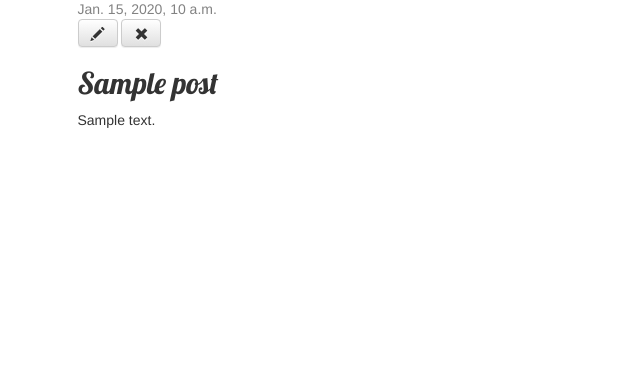
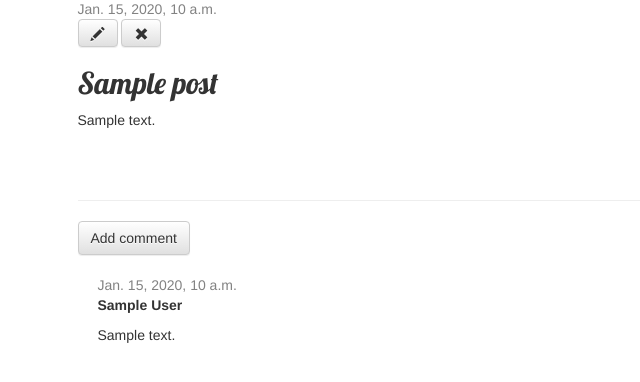
Before and after one commit to DanNguyen8189/my-first-blog, a Django app: page /post/1/ in a window 1280 px wide. Shown: the part 145-527 px from the top of the page, without its empty margins (0-640 px from the left). Run offline with Django 3.2, Linux system fonts and the light colour scheme; tables that the repository leaves empty hold one stand-in row (values such as "Sample post"); some libraries are stand-ins or nearby versions.

Commit message:
added comment functionality

```diff
--- a/blog/admin.py
+++ b/blog/admin.py
@@ -1,6 +1,7 @@
 # Register your models here.
 
 from django.contrib import admin
-from .models import Post
+from .models import Post, Comment
 
 admin.site.register(Post)
+admin.site.register(Comment)
--- a/blog/models.py
+++ b/blog/models.py
@@ -4,6 +4,8 @@ from django.conf import settings
 from django.db import models
 from django.utils import timezone
 
+# the objects that get saved in the database! Note, if changes are made in this file
+# then migrations need to be made
 class Post(models.Model):
     author = models.ForeignKey(settings.AUTH_USER_MODEL, on_delete=models.CASCADE)
     title = models.CharField(max_length=200)
@@ -17,3 +19,20 @@ class Post(models.Model):
 
     def __str__(self):
         return self.title
+
+    def approved_comments(self):
+        return self.comments.filter(approved_comment=True)
+
+class Comment(models.Model):
+    post = models.ForeignKey('blog.Post', on_delete=models.CASCADE, related_name='comments')
+    author = models.CharField(max_length=200)
+    text = models.TextField()
+    created_date = models.DateTimeField(default=timezone.now)
+    approved_comment = models.BooleanField(default=False)
+
+    def approve(self):
+        self.approved_comment = True
+        self.save()
+
+    def __str__(self):
+        return self.text
--- a/blog/static/css/blog.css
+++ b/blog/static/css/blog.css
@@ -49,3 +49,7 @@ h1, h2, h3, h4 {
 .post h2 a, .post h2 a:visited {
     color: #000000;
 }
+
+.comment {
+    margin: 20px 0px 20px 20px;
+}
--- a/blog/templates/blog/post_detail.html
+++ b/blog/templates/blog/post_detail.html
@@ -14,4 +14,23 @@
         <h2>{{ post.title }}</h2>
         <p>{{ post.text|linebreaksbr }}</p>
     </div>
+    <hr>
+    <a class="btn btn-default" href="{% url 'add_comment_to_post' pk=post.pk %}">Add comment</a>
+    {% for comment in post.comments.all %}
+        {% if user.is_authenticated or comment.approved_comment %}
+        <div class="comment">
+            <div class="date">
+                {{ comment.created_date }}
+                {% if not comment.approved_comment %}
+                    <a class="btn btn-default" href="{% url 'comment_remove' pk=comment.pk %}"><span class="glyphicon glyphicon-remove"></span></a>
+                    <a class="btn btn-default" href="{% url 'comment_approve' pk=comment.pk %}"><span class="glyphicon glyphicon-ok"></span></a>
+                {% endif %}
+            </div>
+            <strong>{{ comment.author }}</strong>
+            <p>{{ comment.text|linebreaks }}</p>
+        </div>
+        {% endif %}
+    {% empty %}
+        <p>No comments here yet :(</p>
+    {% endfor %}
 {% endblock %}
--- a/blog/templates/blog/post_list.html
+++ b/blog/templates/blog/post_list.html
@@ -12,6 +12,8 @@
             with name=post_detail
             pk is for primary key, unique identifier for each post-->
             <p>{{ post.text|linebreaksbr }}</p>
+            <a class="btn btn-default" href="{% url 'add_comment_to_post' pk=post.pk %}">Add comment</a>
+            <a href="{% url 'post_detail' pk=post.pk %}">Comments: {{ post.approved_comments.count }}</a>
         </div>
     {% endfor %}
 {% endblock %}
--- a/blog/urls.py
+++ b/blog/urls.py
@@ -15,4 +15,7 @@ urlpatterns = [
     path('drafts/', views.post_draft_list, name='post_draft_list'),
     path('post/<pk>/publish/', views.post_publish, name='post_publish'),
     path('post/<pk>/remove/', views.post_remove, name='post_remove'),
+    path('post/<int:pk>/comment/', views.add_comment_to_post, name='add_comment_to_post'),
+    path('comment/<int:pk>/approve/', views.comment_approve, name='comment_approve'),
+    path('comment/<int:pk>/remove/', views.comment_remove, name='comment_remove'),
 ]
--- a/blog/views.py
+++ b/blog/views.py
@@ -1,17 +1,18 @@
 from django.shortcuts import render, get_object_or_404
 from django.utils import timezone
-from .models import Post
-from .forms import PostForm
+from .models import Post, Comment
+from .forms import PostForm, CommentForm
 from django.shortcuts import redirect
 from django.contrib.auth.decorators import login_required
 
-#view to see all published posts
+# view to see all published posts
 def post_list(request):
     posts = Post.objects.filter(published_date__lte=timezone.now()).order_by('published_date')
-    #get the published posts (posts with publish date before the current time)
+    # get the published posts (posts with publish date before the current time) and
+    # then render the post_list html with the given posts (that field is referred to as contexts)
     return render(request, 'blog/post_list.html', {'posts': posts})
 
-#view for details on a specific post
+# view for details on a specific post
 def post_detail(request, pk):
     post = get_object_or_404(Post, pk=pk)
     return render(request, 'blog/post_detail.html', {'post': post})
@@ -49,7 +50,7 @@ def post_edit(request, pk):
     return render(request, 'blog/post_edit.html', {'form': form})
 
 @login_required
-#view for list of user's saved drafts
+# view for list of user's saved drafts
 def post_draft_list(request):
     posts = Post.objects.filter(published_date__isnull = True).order_by('created_date')
     return render(request, 'blog/post_draft_list.html', {'posts': posts})
@@ -60,8 +61,33 @@ def post_publish(request, pk):
     return redirect('post_detail', pk=pk)
 
 @login_required
-#view to remove post
+# view to remove post
 def post_remove(request, pk):
     post = get_object_or_404(Post, pk=pk)
     post.delete()
     return redirect('post_list')
+
+def add_comment_to_post(request, pk):
+    post = get_object_or_404(Post, pk=pk)
+    if request.method == "POST":
+        form = CommentForm(request.POST)
+        if form.is_valid():
+            comment = form.save(commit=False)
+            comment.post = post
+            comment.save()
+            return redirect('post_detail', pk=post.pk)
+    else:
+        form = CommentForm()
+    return render(request, 'blog/add_comment_to_post.html', {'form': form})
+
+@login_required
+def comment_approve(request, pk):
+    comment = get_object_or_404(Comment, pk=pk)
+    comment.approve()
+    return redirect('post_detail', pk=comment.post.pk)
+
+@login_required
+def comment_remove(request, pk):
+    comment = get_object_or_404(Comment, pk=pk)
+    comment.delete()
+    return redirect('post_detail', pk=comment.post.pk)
```
Also changed, not shown: blog/forms.py (+9 -1 lines), blog/templates/blog/add_comment_to_post.html (added, +9 -0 lines), blog/migrations/0002_comment.py (added).
